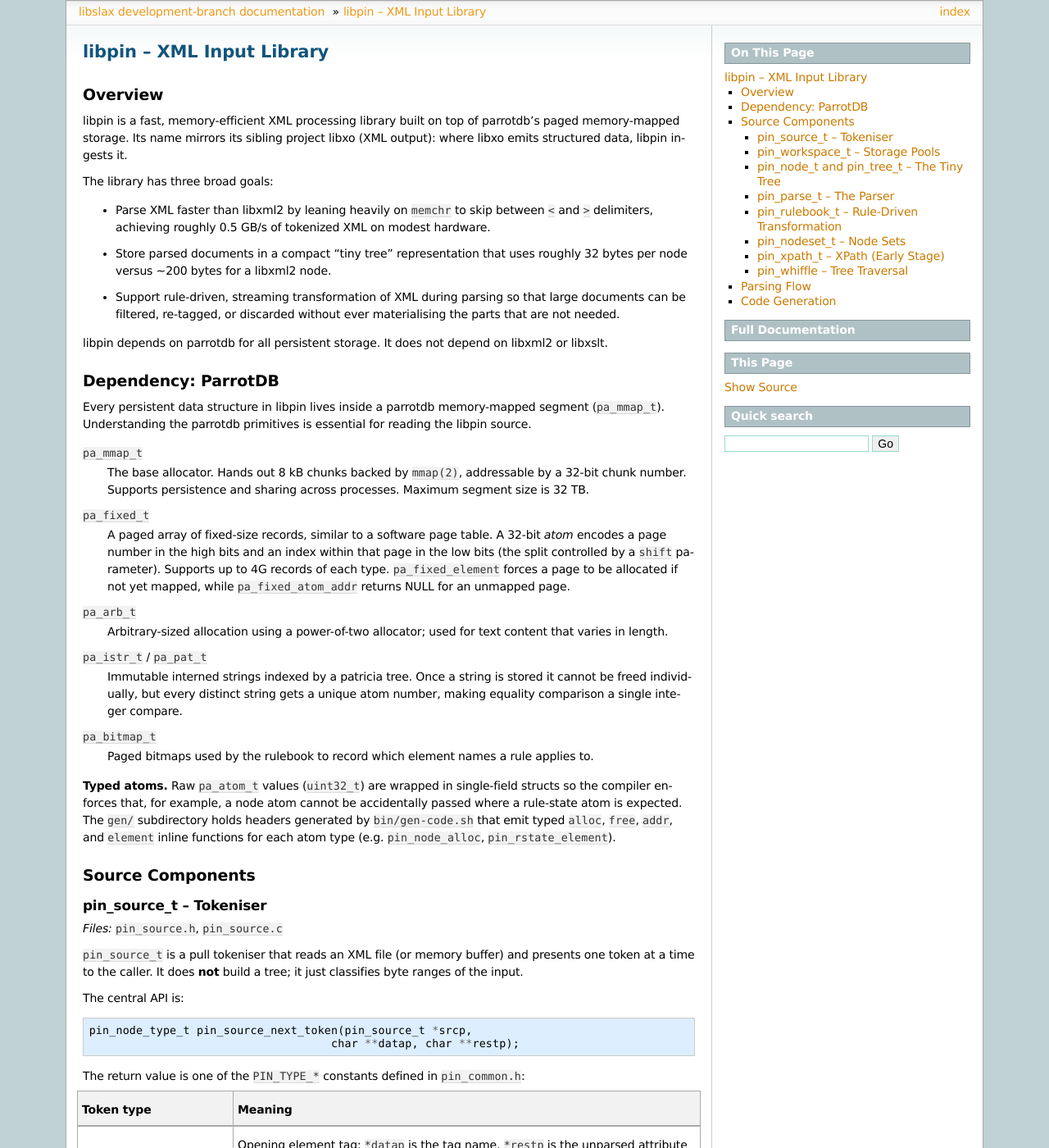
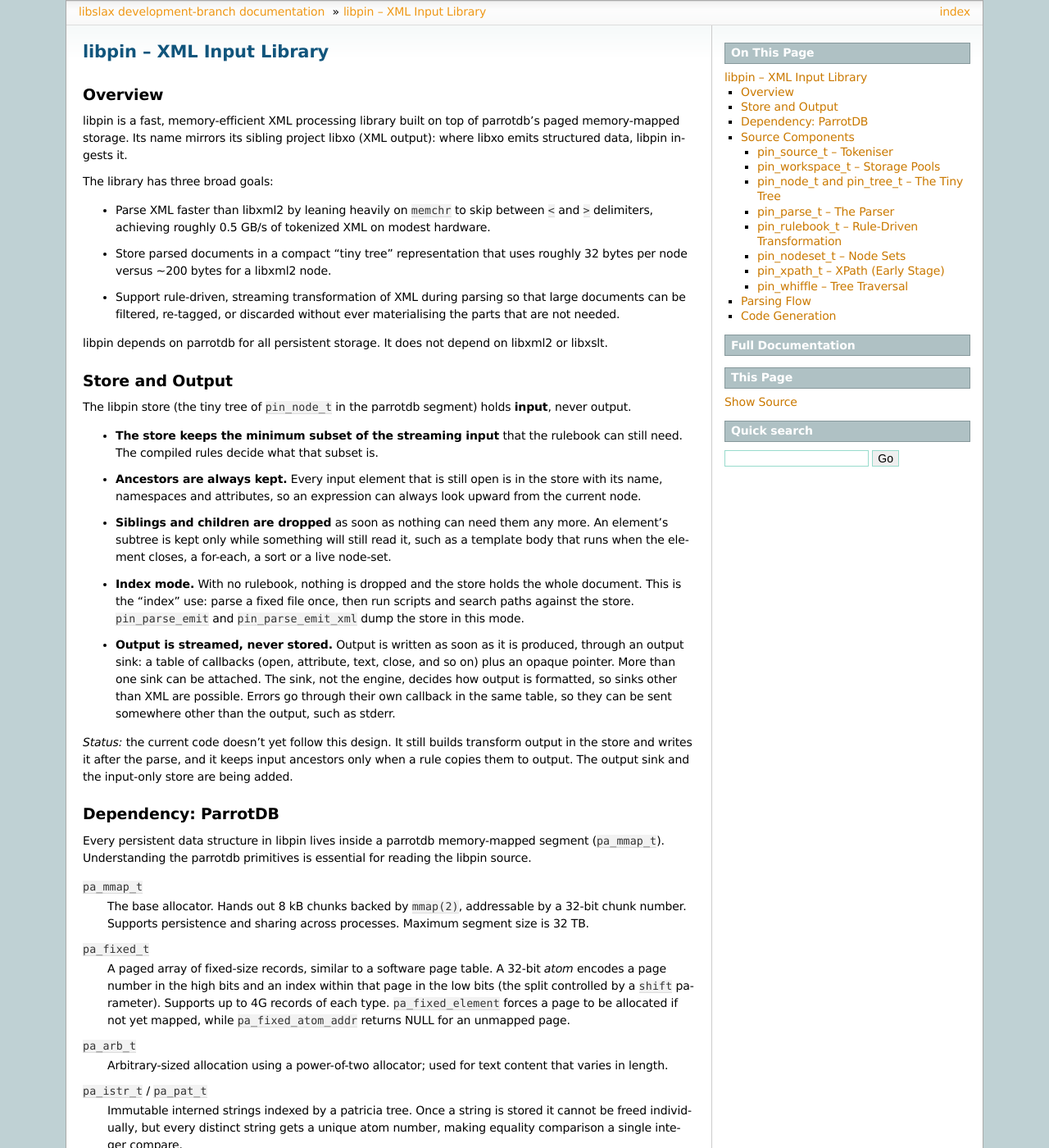
Before and after one commit to Juniper/libslax, a Sphinx documentation site: the page built from doc/libpin.rst, in a window 1280 px wide and 1400 px high. Shown: the whole window at 82% size. Built offline with Sphinx 7.4.7, drawn with Linux system fonts in a browser that asks for light colours; some of the changed text lies outside the part shown.

Commit message:
add some notes on when to keep data and when to discard it

```diff
--- a/doc/libpin.rst
+++ b/doc/libpin.rst
@@ -24,6 +24,41 @@ The library has three broad goals:
 
 libpin depends on parrotdb for all persistent storage.  It does not depend
 on libxml2 or libxslt.
+
+
+Store and Output
+----------------
+
+The libpin store (the tiny tree of ``pin_node_t`` in the parrotdb
+segment) holds **input**, never output.
+
+* **The store keeps the minimum subset of the streaming input** that the
+  rulebook can still need.  The compiled rules decide what that subset
+  is.
+* **Ancestors are always kept.**  Every input element that is still open
+  is in the store with its name, namespaces and attributes, so an
+  expression can always look upward from the current node.
+* **Siblings and children are dropped** as soon as nothing can need them
+  any more.  An element's subtree is kept only while something will
+  still read it, such as a template body that runs when the element
+  closes, a for-each, a sort or a live node-set.
+* **Index mode.**  With no rulebook, nothing is dropped and the store
+  holds the whole document.  This is the "index" use: parse a fixed
+  file once, then run scripts and search paths against the store.
+  ``pin_parse_emit`` and ``pin_parse_emit_xml`` dump the store in this
+  mode.
+* **Output is streamed, never stored.**  Output is written as soon as it
+  is produced, through an output sink: a table of callbacks (open,
+  attribute, text, close, and so on) plus an opaque pointer.  More than
+  one sink can be attached.  The sink, not the engine, decides how
+  output is formatted, so sinks other than XML are possible.  Errors go
+  through their own callback in the same table, so they can be sent
+  somewhere other than the output, such as stderr.
+
+*Status:* the current code doesn't yet follow this design.  It still
+builds transform output in the store and writes it after the parse,
+and it keeps input ancestors only when a rule copies them to output.
+The output sink and the input-only store are being added.
 
 
 Dependency: ParrotDB
@@ -217,13 +252,19 @@ Calling ``pin_parse(parsep)`` drives the tokeniser loop: for each token it
 consults the rulebook, executes the resulting action, and either inserts a
 node into the tree or discards it.
 
-The parser exposes two output mechanisms:
+The parser has two ways of getting nodes out (see "Store and Output"
+above for the design they are moving to):
 
 * **Tree building** (default): nodes are inserted into the ``pin_insert_t``
   tree via ``pin_insert_open`` / ``pin_insert_node`` / ``pin_insert_close``.
-* **Emit callback**: ``pin_parse_emit(parsep, func, opaque)`` walks the
-  completed tree and calls ``func`` for each node, useful for streaming
-  results to a downstream consumer without holding the whole tree.
+* **Store walk**: ``pin_parse_emit(parsep, func, opaque)`` walks the
+  tree as it stands and calls ``func`` for each node.
+  ``pin_parse_emit_xml`` uses it to write the tree as XML.  This is a
+  dump of the store, not a streaming path: everything it writes has
+  been held in the store until the call.  Today transform output is
+  written this way, after the parse.  Under the design above that
+  output goes through the output sink as it is produced, and the store
+  walk is used only for index mode and debugging.
 
 The parser also holds a **default rule** (``xp_default_rule``) used when no
 rulebook is present or when the rulebook has no matching rule and no
```
